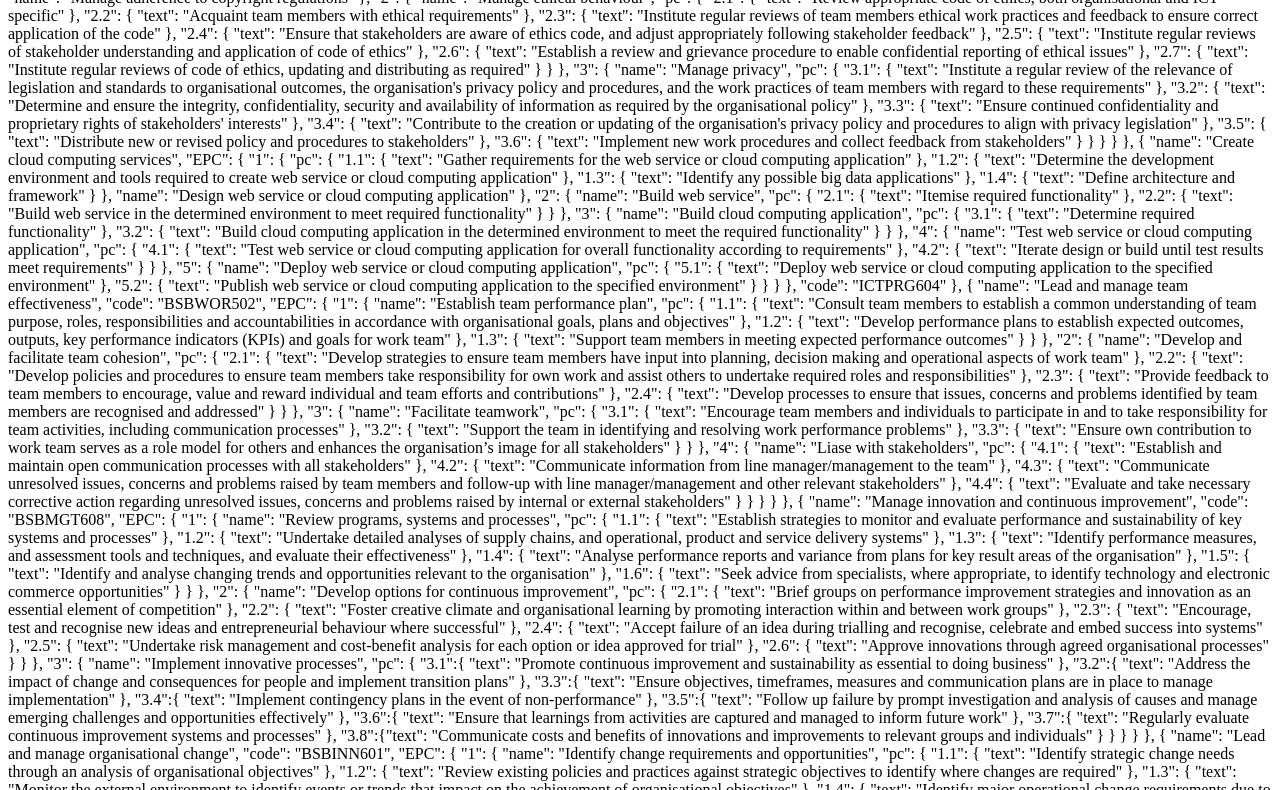
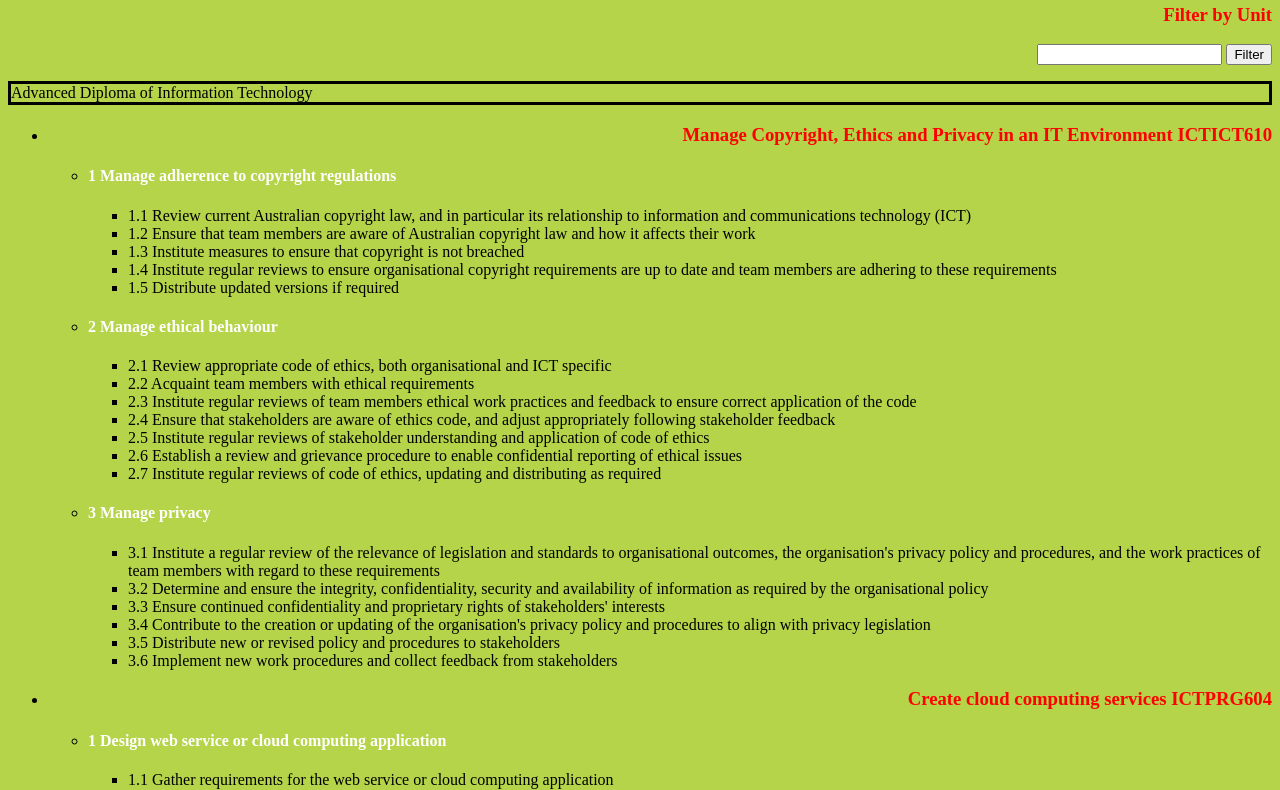
Before and after one commit to Sedatdelibalta/Sedatdelibalta.github.io., a plain HTML site: page index.html in a window 1280 px wide. Shown: the part 91-881 px from the top of the page. Drawn offline with nearby package versions, Linux system fonts and the light colour scheme.

Commit message:
Render the JSON

```diff
--- a/index.html
+++ b/index.html
@@ -1,4 +1,72 @@
-{
+<!DOCTYPE html>
+<html>
+
+<head>
+<script src="https://ajax.googleapis.com/ajax/libs/jquery/3.3.1/jquery.min.js"></script>
+</head>
+
+<style>
+body {
+  background-color: #b5d449;
+}
+
+h3 {
+  color: red;
+  text-align: right;
+}
+
+h4 {
+  color: white;
+  text-align: left;
+}
+
+.logo {
+  background: #212529;
+  margin: -8px;
+  text-align: center;
+}
+
+.logo img {
+  margin: 5px;
+}
+
+p.dotted {border-style: dotted;}
+p.dashed {border-style: dashed;}
+p.solid {border-style: solid;}
+p.double {border-style: double;}
+p.groove {border-style: groove;}
+p.ridge {border-style: ridge;}
+p.inset {border-style: inset;}
+p.outset {border-style: outset;}
+p.none {border-style: none;}
+p.hidden {border-style: hidden;}
+p.mix {border-style: dotted dashed solid double;}
+</style>
+
+
+<body>
+
+  <div class="logo">
+    <img src="logo.png" alt="Canterbury Techinical Institute">
+  </div>
+
+  <div style="text-align: right;">
+    <h3>Filter by Unit</h3>
+    <input type="text" class="filter">
+    <button class="btnFilter" >Filter</button>
+  </div>
+
+<p class="solid" id="demo2"></p>
+
+<ul class=solid id="demo3"></ul>
+
+<p id="demo4"></p>
+
+
+<script>
+
+var myAllCourseTopics =
+`{
   "name": "Advanced Diploma of Information Technology",
   "code": "ICT60115",
   "units": [
@@ -189,7 +257,7 @@
               "text": "Support the team in identifying and resolving work performance problems"
             },
             "3.3": {
-              "text": "Ensure own contribution to work team serves as a role model for others and enhances the organisation’s image for all stakeholders"
+              "text": "Ensure own contribution to work team serves as a role model for others and enhances the organisation�s image for all stakeholders"
             }
           }
         },
@@ -452,10 +520,10 @@
               "text": "Identify the strategic and operational needs of the project during the planning phase"
             },
             "1.2": {
-              "text": "Identify and consider the project’s strategic context and requirements"
+              "text": "Identify and consider the project�s strategic context and requirements"
             },
             "1.3": {
-              "text": "Identify and consider the organisation’s strategic and business plans, and its output requirements"
+              "text": "Identify and consider the organisation�s strategic and business plans, and its output requirements"
             },
             "1.4": {
               "text": "Identify and explore client requirements and the impact of legislation and industry codes and standards"
@@ -543,7 +611,7 @@
               "text": "Forward opportunities for future further developments following project completion for consideration by senior management"
             },
             "6.3": {
-              "text": "Consider the strategic impact of the project and feed into the organisation’s ongoing strategic planning processes"
+              "text": "Consider the strategic impact of the project and feed into the organisation�s ongoing strategic planning processes"
             }
           }
         }
@@ -768,7 +836,7 @@
               "text": "Rank opportunities in terms of their viability and applicability to the organisation"
             },
             "2.6": {
-              "text": "Include opportunities for innovation in the organisation’s business strategy and prioritise them for implementation"
+              "text": "Include opportunities for innovation in the organisation�s business strategy and prioritise them for implementation"
             }
           }
         },
@@ -776,7 +844,7 @@
           "name": "Implement innovation",
           "pc": {
             "3.1": {
-              "text": "Redesign aspects of the business in an innovative manner using online technologies according to the organisation’s business strategy"
+              "text": "Redesign aspects of the business in an innovative manner using online technologies according to the organisation�s business strategy"
             },
             "3.2": {
               "text": "Integrate innovation into the business and monitor to gauge usefulness and maximise implementation"
@@ -808,7 +876,7 @@
               "text": "Evaluate the effectiveness of existing procedures and systems in meeting the needs of clients, organisational aims, objectives, and standards"
             },
             "1.5": {
-              "text": "Identify the improvements in the organisation’s strategic use of knowledge, and prepare a cost-benefit analysis "
+              "text": "Identify the improvements in the organisation�s strategic use of knowledge, and prepare a cost-benefit analysis "
             }
           }
         },
@@ -836,7 +904,7 @@
               "text": "Develop a knowledge management strategy in consultation with staff for the capture and strategic use of organisational knowledge"
             },
             "3.2": {
-              "text": "Design business processes to support knowledge management, according to the organisation’s knowledge management strategy, and budget"
+              "text": "Design business processes to support knowledge management, according to the organisation�s knowledge management strategy, and budget"
             },
             "3.3": {
               "text": "Plan an executive support system as part of the knowledge management strategy, to improve managerial decision-making according to organisational requirements"
@@ -868,10 +936,10 @@
               "text": "Implement policy and procedures for capturing knowledge within the organisation according to the business knowledge management strategy, and integrate this knowledge into existing business processes to change the enterprise processes"
             },
             "1.3": {
-              "text": "Model methods of contributing to the organisation’s knowledge management system, and provide learning and development opportunities for staff to assist them to contribute and provide feedback"
+              "text": "Model methods of contributing to the organisation�s knowledge management system, and provide learning and development opportunities for staff to assist them to contribute and provide feedback"
             },
             "1.4": {
-              "text": "Provide coaching, mentoring and ongoing support to staff in accessing and using the organisation’s knowledge management system according to the business knowledge management strategy"
+              "text": "Provide coaching, mentoring and ongoing support to staff in accessing and using the organisation�s knowledge management system according to the business knowledge management strategy"
             },
             "1.5": {
               "text": "Manage protection and security of knowledge or information and levels of access according to organisational requirements"
@@ -885,7 +953,7 @@
               "text": "Monitor input procedures to ensure that sources are tapped and knowledge is captured according to the business knowledge management strategy, and to ensure the effectiveness of accurate data capture"
             },
             "2.2": {
-              "text": "Collect and analyse data on access and use of the knowledge management system to determine the organisation’s strategic use of knowledge"
+              "text": "Collect and analyse data on access and use of the knowledge management system to determine the organisation�s strategic use of knowledge"
             },
             "2.3": {
               "text": "Implement contingency measures to address shortfalls in the knowledge management system and procedures, according to level of responsibility and authority"
@@ -902,7 +970,7 @@
               "text": "Periodically review the organisational knowledge content for accuracy and currency to ensure that it remains in line wit organisational requirements"
             },
             "3.3": {
-              "text": "Identify improvements to the system and to the organisation’s strategic use of knowledge in consultation with users, and prepare a cost-benefit analysis with recommendations"
+              "text": "Identify improvements to the system and to the organisation�s strategic use of knowledge in consultation with users, and prepare a cost-benefit analysis with recommendations"
             }
           }
         }
@@ -947,7 +1015,7 @@
           "name": "Review, implement and document cloud security, privacy and compliance enhancements",
           "pc": {
             "3.1": {
-              "text": "Implement the appropriate changes, and integrate them into the current enterprise’s continuity of operation program (COOP)"
+              "text": "Implement the appropriate changes, and integrate them into the current enterprise�s continuity of operation program (COOP)"
             },
             "3.2": {
               "text": "Establish a performance measurement program, to evaluate the security effectiveness of implemented security controls"
@@ -970,7 +1038,7 @@
               "text": "Review the database design document, including the data structures, queries, reports and user interface"
             },
             "1.2": {
-              "text": "Identify any possible “Big Data” applications"
+              "text": "Identify any possible �Big Data� applications"
             },
             "1.3": {
               "text": "Compare the database access and security design, with the business security plan"
@@ -981,7 +1049,7 @@
           "name": "Identify the required data and sources",
           "pc": {
             "2.1": {
-              "text": "Identify the required data, with reference to the enterprise’s knowledge management strategy"
+              "text": "Identify the required data, with reference to the enterprise�s knowledge management strategy"
             },
             "2.2": {
               "text": "Identify subject areas, with reference to the business processes and the required data"
@@ -1001,7 +1069,7 @@
               "text": "Develop the warehouse targets, with reference to the business processes and the required data"
             },
             "3.2": {
-              "text": "Identify the warehouse agents, according to the system’s configuration"
+              "text": "Identify the warehouse agents, according to the system�s configuration"
             },
             "3.3": {
               "text": "Identify and develop, warehouse steps and processes"
@@ -1015,7 +1083,7 @@
               "text": "Design and develop the warehouse user interface, with reference to the principles of user interface design"
             },
             "4.2": {
-              "text": "Develop and implement the warehouse security strategy, according to the enterprise’s security plan"
+              "text": "Develop and implement the warehouse security strategy, according to the enterprise�s security plan"
             },
             "4.3": {
               "text": "Identify dimension tables and fact tables, with reference to the required data"
@@ -1024,7 +1092,7 @@
               "text": "Cost the technology requirements for the implementation of the warehouse security strategy, and include them in e-business budgeting"
             },
             "4.5": {
-              "text": "Develop a warehouse information catalogue, with reference to the enterprise’s knowledge management strategy"
+              "text": "Develop a warehouse information catalogue, with reference to the enterprise�s knowledge management strategy"
             }
           }
         },
@@ -1128,4 +1196,50 @@
       }
     }
   ]
+}`;
+
+var myObj2 = JSON.parse(myAllCourseTopics);
+document.getElementById("demo2").innerHTML = myObj2.name;
+
+for(var myObj3 in myObj2.units) {
+  //myObj2.units[myObj3].name
+
+  $('#demo3').append('<li id="unit' + myObj2.units[myObj3].code +'" class="unit"><h3> ' + myObj2.units[myObj3].name + ' ' + myObj2.units[myObj3].code +'</h3><ul id="unit' + myObj2.units[myObj3].code +'-list"></ul> </li>');
+  for (var myObj4 in myObj2.units[myObj3].EPC) {
+    $('#unit' + myObj2.units[myObj3].code+'list').
+    append('<li id="unit-' + myObj2.units[myObj3].code + '-' + myObj4 +'" class="sub-unit">' +myObj4 +' ' + myObj2.units[myObj3].EPC[myObj4].name +  '</li>');
+
+    $('#unit' + myObj2.units[myObj3].code + '-list').
+    append('<li class="sub-unit" id="unit-' + myObj2.units[myObj3].code + '-' + myObj4 + '-pc"><h4>' + myObj4 + ' ' + myObj2.units[myObj3].EPC[myObj4].name + '</h4><ul id="unit-' + myObj2.units[myObj3].code + '-' + myObj4 + '-pc-list"></ul></li>');
+    for (var myObj5 in myObj2.units[myObj3].EPC[myObj4].pc) {
+      $('#unit-' + myObj2.units[myObj3].code + '-' + myObj4 + '-pc-list').
+      append('<li class="lesson"> ' + myObj5  +' '+ myObj2.units[myObj3].EPC[myObj4].pc[myObj5].text + '</li>');
+    }
+
+
+console.dir(myObj4);
+
+
+  }
+
 }
+
+$('.btnFilter').on("click", function() {
+  var text = $('input.filter').val().toLowerCase();
+  if (text) {
+    $("li.unit").each(function(idx, element) {
+      var title = $(element).find('h3');
+      if (!title.text().toLowerCase().includes(text)) {
+        $(element).hide();
+      }
+    });
+  } else {
+    $("li.unit").each(function(idx, element) {
+      $(element).show();
+    });
+  }
+})
+
+</script>
+</body>
+</html>
```
Also changed, not shown: logo.png (added).
